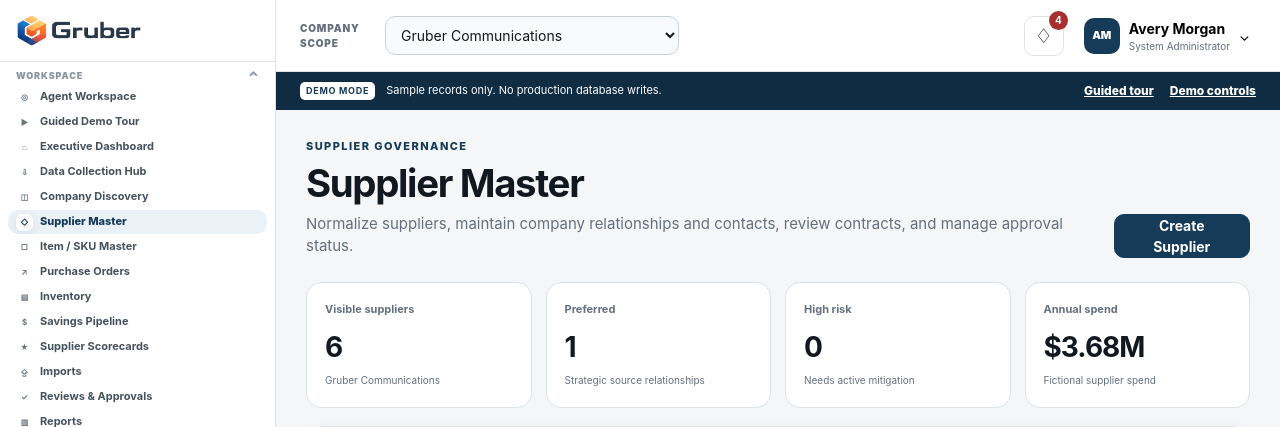
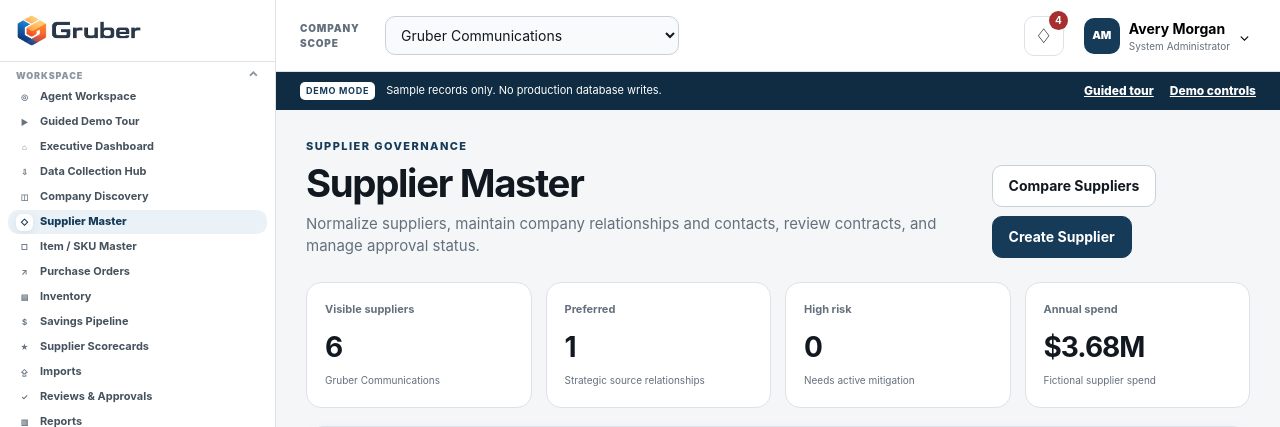
Before and after one commit to bigriversocial74/randomdashboard, a PHP site: page /app/suppliers.php in a window 1280 px wide. Shown: the top 427 px of the page. Run offline with PHP 8.4, Linux system fonts and the light colour scheme; the visitor is signed in with stand-in values (Sample User, id 1); some libraries are stand-ins or nearby versions.

Commit message:
Link Supplier Master to strategic sourcing

```diff
--- a/app/suppliers.php
+++ b/app/suppliers.php
@@ -18,7 +18,8 @@ $pagination=paginate_records($records,query_int('page',1),8);
 $contracts=data_visible_collection('contracts');
 $visibleSupplierIds=array_map('intval',array_column(data_visible_collection('suppliers'),'id'));
 $supplierContacts=array_values(array_filter(data_collection('supplier_contacts'),fn(array $contact):bool=>in_array((int)$contact['supplier_id'],$visibleSupplierIds,true)));
-$actions=can('suppliers.create')?'<button class="button primary" data-modal-open="supplierModal" type="button">Create Supplier</button>':'';
+$actions='<a class="button secondary" href="'.h(app_url('sourcing.php')).'">Compare Suppliers</a>';
+if(can('suppliers.create'))$actions.='<button class="button primary" data-modal-open="supplierModal" type="button">Create Supplier</button>';
 render_app_start('Supplier Master','suppliers','Supplier governance','Normalize suppliers, maintain company relationships and contacts, review contracts, and manage approval status.',$actions);
 ?>
 <section class="metric-grid metric-grid-4">
```
